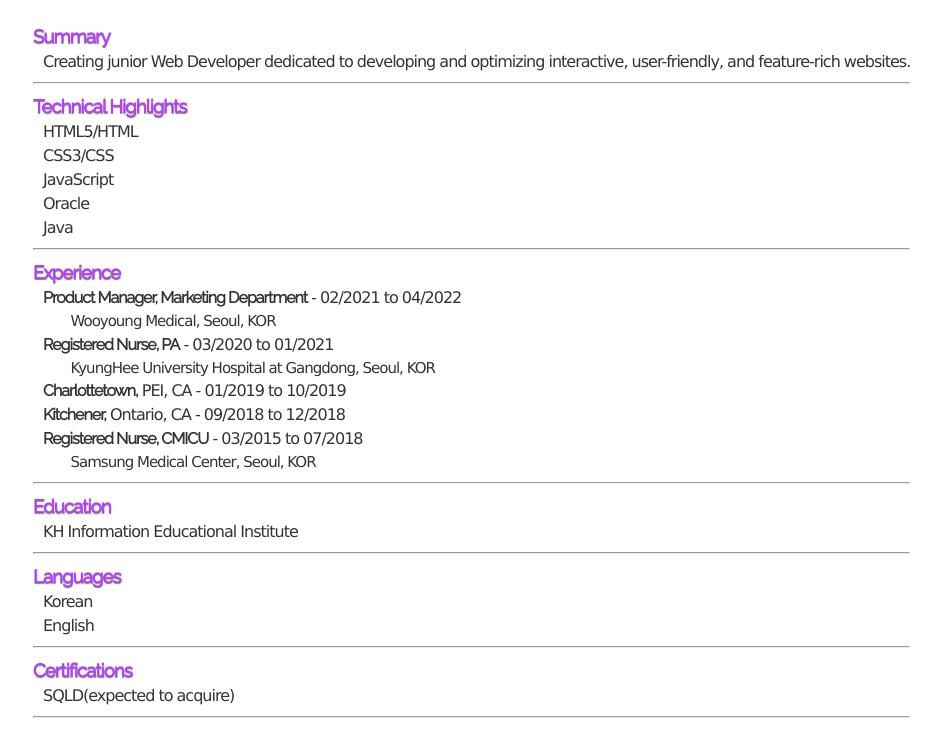
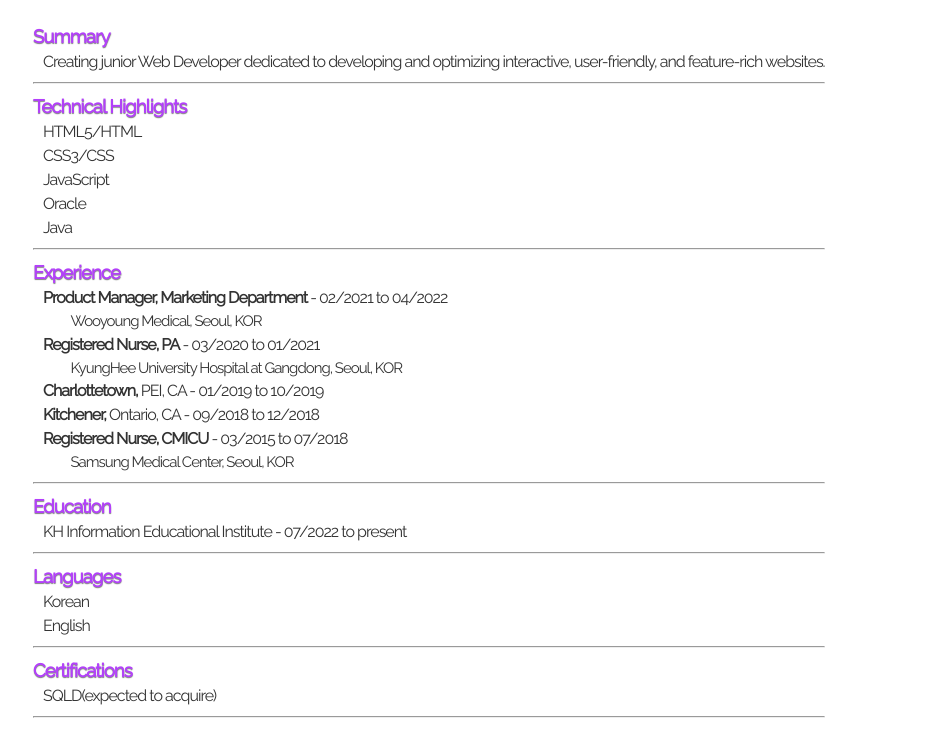
Before and after one commit to YJ-NAM/Portfolio, a plain HTML site: page Portfolio/WebContent/resume.html in a window 1280 px wide. Shown: the part 68-824 px from the top of the page, without its empty margins (41-982 px from the left). Drawn offline with nearby package versions, Linux system fonts and the light colour scheme.

Commit message:
Changed font-family that was supposed to be applied before.

```diff
--- a/Portfolio/WebContent/resume.html
+++ b/Portfolio/WebContent/resume.html
@@ -50,6 +50,7 @@ body {
 	font-size: 16px;
 	left: 5%;
 	margin: 10px;
+
 }
 
 #containerBase .resume_list h3 {
@@ -61,6 +62,8 @@ body {
 
 #containerBase .resume_list ul > li {
 	text-indent: 10px;
+	font-family: 'Raleway', sans-serif;
+
 }
 
 
@@ -139,7 +142,7 @@ body {
 
 		<h3>Education</h3>
 		<ul>
-			<li>KH Information Educational Institute</li>
+			<li>KH Information Educational Institute - 07/2022 to present </li>
 			<li></li>
 		</ul>
 		<hr />
```
